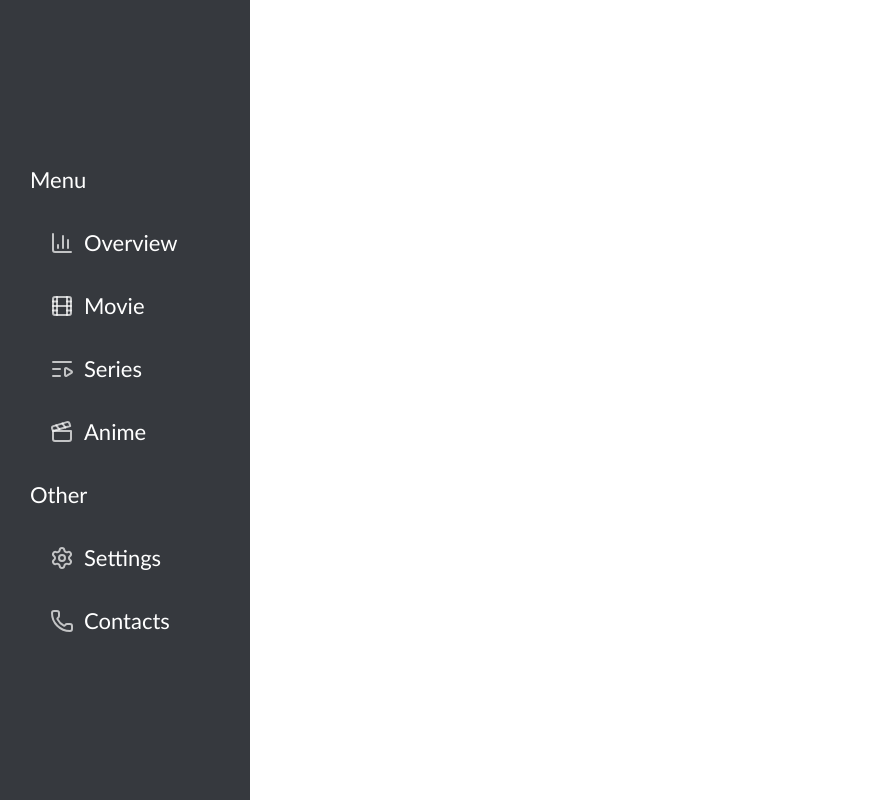
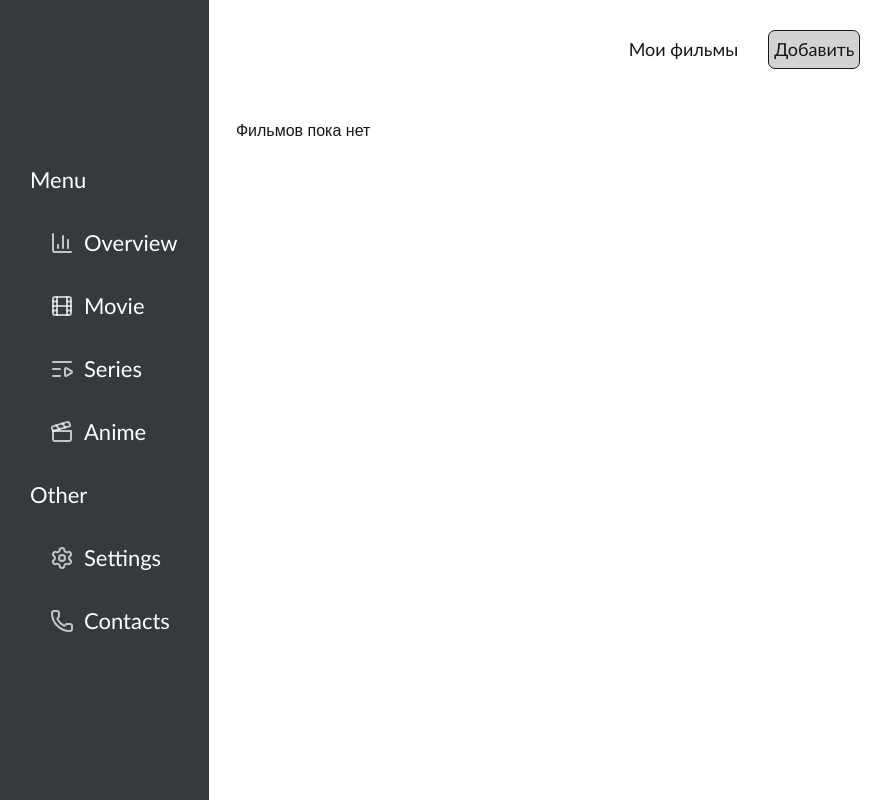
Before and after one commit to enoughy/EntertainmentTracker, a Next.js app: page /Movie in a window 1280 px wide. Shown: the whole page, without its empty margins (0-892 px from the left). Built offline with nearby package versions, Linux system fonts and the light colour scheme.

Commit message:
добавлено добавление капточек для фильмов

```diff
--- a/app/Movie/page.tsx
+++ b/app/Movie/page.tsx
@@ -1,5 +1,90 @@
+'use client';
+
+import { useState } from "react";
+import { Modal } from '@/app/components/modal';
+import X from '@/app/components/icons/x';
+
+interface MovieType {
+    id: number;
+    title: string;
+    genre: string;
+    rating: number;
+}
+
 export default function Movie(){
+    const [ isOpen, setIsOpen ] = useState(false);
+    const [ movies, setMovies ] = useState<MovieType[]>([]);
+
+    const [ title, setTitle ] = useState('');
+    const [ genre, setGenre ] = useState('');
+    const [ rating, setRating ] = useState('');
+
+    function addMovie(){
+        if(!title.trim() || !genre.trim() || !rating.trim()){
+            alert('Заполните все поля');
+            return;
+        }
+
+        const numRating = Number(rating);
+        if(numRating < 1 || numRating > 10){
+            alert('Рейтинг должен быть от 1 до 10');
+            return;
+        }
+
+        const movie: MovieType = {
+            id: Date.now(),
+            title: title,
+            genre: genre,
+            rating: numRating,
+        }
+
+        setMovies([...movies, movie]);
+        setTitle('');
+        setGenre('');
+        setRating('');
+
+        setIsOpen(false);
+    }
+
     return(
-        <></>
+        <>
+        <div className="flex justify-center items-center mb-[50px] mt-[30px] pageInfo">
+            <h2 className="mr-[30px]">Мои фильмы</h2>
+            <button onClick={() => setIsOpen(true)} className="bg-[lightgray] p-[5px] rounded-[7px] border 2border-[gray] cursor-pointer addMovie">Добавить</button>
+        </div>
+
+        <Modal isOpen={isOpen}>
+
+            <div className="flex justify-end">
+                <button onClick={() => {setIsOpen(false); setTitle(''); setGenre(''); setRating('')}} className="cursor-pointer closeBtn"><X /></button>
+            </div>
+            <div className="inputContainer">
+                <label>Название: </label>
+                <input type="text" placeholder="Название..." value={title} onChange={(e) => setTitle(e.target.value)} required/>
+                <br />
+                <label>Жанр: </label>
+                <input type="text" placeholder="экшен..." value={genre} onChange={(e) => setGenre(e.target.value)} required/>
+                <br />
+                <label>Ваша оценка от 1 до 10: </label>
+                <input type="number" placeholder="9" value={rating} onChange={(e) => setRating(e.target.value)} required/>
+            </div>
+            <div className="flex justify-center">
+                <button className="cursor-pointer bg-[lightgray] p-[7px] rounded-[10px] border 2border-[gray] addBtn" onClick={addMovie}>Добавить</button>
+            </div>
+        </Modal>
+
+        <div className="flex justify-center">
+        <div className="gap-[20px] movies">
+            {movies.length === 0 ? (<p>Фильмов пока нет</p>) : (movies.map((movie) => (
+                <div key={movie.id} className="bg-[#424549] p-[20px] text-[white] rounded-[15px] cardMovie">
+                    <p>Название: {movie.title}</p>
+                    <p>Жанр: {movie.genre}</p>
+                    {movie.rating <= 10 && movie.rating > 6 ? (<p className="bg-[green] p-[7px] rounded-[10px]">Оценка: {movie.rating}/10</p>) : (movie.rating <= 6 && movie.rating > 3) ? (<p className="bg-[gold] p-[7px] rounded-[10px]">Оценка: {movie.rating}/10</p>) : (<p className="bg-[red] p-[7px] rounded-[10px]">Оценка: {movie.rating}/10</p>)}
+
+                </div>
+            )))}
+        </div>
+        </div>
+        </>
     )
 }
--- /dev/null
+++ b/app/components/icons/x.tsx
@@ -0,0 +1,7 @@
+import { X } from 'lucide-react'
+
+export default function(){
+    return(
+        <X size={24} />
+    )
+}
--- /dev/null
+++ b/app/components/modal.tsx
@@ -0,0 +1,22 @@
+'use client';
+
+import { ReactNode } from "react";
+import { createPortal } from "react-dom";
+
+interface ModalProps{
+    isOpen: boolean;
+    children: ReactNode;
+}
+
+export const Modal = ({isOpen, children}: ModalProps) => {
+    if(!isOpen) return null;
+
+    return createPortal(
+        <div className="fixed flex top-0 left-0 w-[100%] h-[100%] bg-[rgba(0,0,0,0.5)] z-9999 justify-center items-center overlay">
+            <div className="bg-[white] rounded-[12px] p-[24px] max-w-[500px] w-[90%] modalContent">
+                {children}
+            </div>
+        </div>,
+        document.body
+    )
+}
--- a/app/globals.css
+++ b/app/globals.css
@@ -46,3 +46,64 @@ body {
 .navigation>h2{
   margin-left: 30px;
 }
+.closeBtn{
+  clip-path: circle(50%);
+  transition: 0.3s ease;
+  padding: 2px
+}
+.closeBtn:hover{
+  background: rgb(231, 231, 231);
+}
+.inputContainer>input{
+  margin-bottom: 20px;
+  margin-left: 10px;
+}
+@keyframes modalAnim{
+  0%{
+    opacity: 0;
+  }
+  100%{
+    opacity: 1;
+  }
+}
+.modalContent, .overlay{
+  font-family: 'Trebuchet MS', Helvetica, sans-serif;
+  font-size: 18px;
+  animation: modalAnim 0.5s ease;
+}
+.addBtn{
+  transition: 0.3s ease;
+}
+.addBtn:hover{
+  background: lightgreen;
+}
+.addMovie{
+  transition: 0.3s ease;
+  font-family: 'Trebuchet MS', Helvetica, sans-serif;
+}
+.addMovie:hover{
+  background: lightgreen;
+}
+.movies{
+  display: grid;
+  grid-template-columns: repeat(4, 1fr);
+  width: 95%;
+}
+main{
+  width: 100vw;
+}
+.cardMovie{
+  cursor: pointer;
+  border: 3px solid #36393e;
+  transition: 0.2s ease;
+  box-shadow: -10px 0px 20px rgba(0,0,0,0.3);
+}
+.cardMovie:hover{
+  border: 3px solid lightcoral;
+  box-shadow: -10px 5px 20px rgba(0,0,0,0.8);
+  transform: scale(1.02);
+}
+.pageInfo, .cardMovie{
+  font-family: 'Trebuchet MS', Helvetica, sans-serif;
+  font-size: 18px;
+}
```
